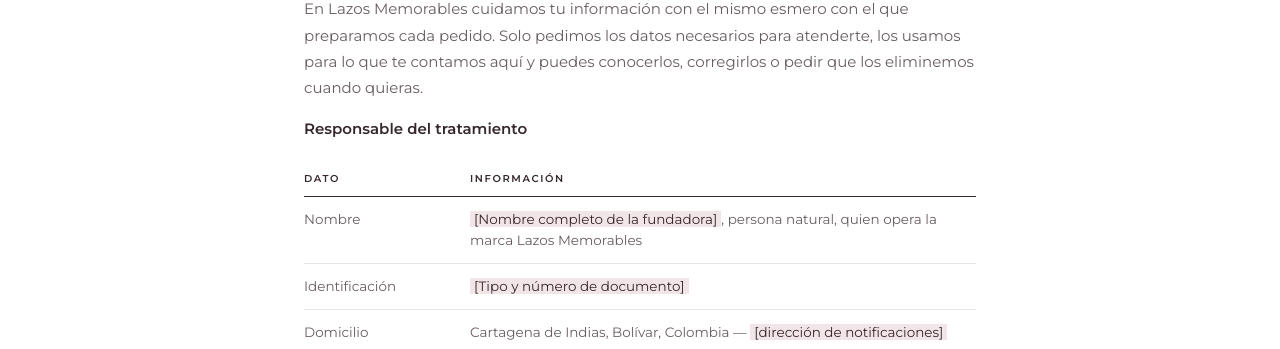
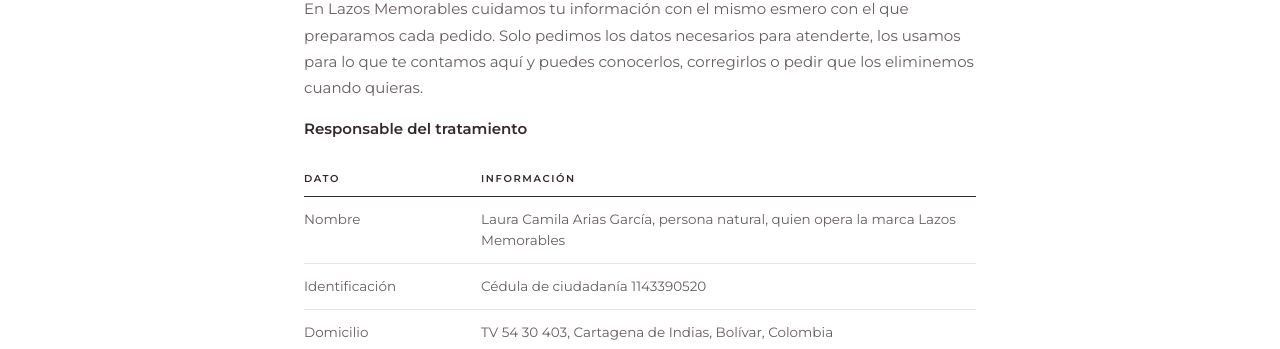
Before and after one commit to lazosmemorables/lazosmemorables.co, a plain HTML site: page privacidad/index.html in a window 1280 px wide. Shown: the part 451-800 px from the top of the page. Drawn offline with nearby package versions, Linux system fonts and the light colour scheme.

Commit message:
Update index.html

```diff
--- a/privacidad/index.html
+++ b/privacidad/index.html
@@ -53,15 +53,15 @@
 <tbody>
 <tr>
 <td>Nombre</td>
-<td><span class="pendiente">[Nombre completo de la fundadora]</span>, persona natural, quien opera la marca Lazos Memorables</td>
+<td>Laura Camila Arias García, persona natural, quien opera la marca Lazos Memorables</td>
 </tr>
 <tr>
 <td>Identificación</td>
-<td><span class="pendiente">[Tipo y número de documento]</span></td>
+<td>Cédula de ciudadanía 1143390520</td>
 </tr>
 <tr>
 <td>Domicilio</td>
-<td>Cartagena de Indias, Bolívar, Colombia — <span class="pendiente">[dirección de notificaciones]</span></td>
+<td>TV 54 30 403, Cartagena de Indias, Bolívar, Colombia</td>
 </tr>
 <tr>
 <td>Correo para temas de datos</td>
@@ -174,7 +174,7 @@
 </tbody>
 </table>
 <p>Si a tu reclamo le falta información, te la pediremos dentro de los 5 días siguientes a recibirlo. Si pasan dos meses sin que la envíes, entenderemos que desististe. Mientras tu reclamo esté en trámite, marcaremos tus datos con la leyenda "reclamo en trámite" dentro de los 2 días hábiles siguientes a recibirlo completo.</p>
-<p>La responsable de atender estas solicitudes es <span class="pendiente">[nombre de la fundadora]</span>.</p>
+<p>La responsable de atender estas solicitudes es Laura Camila Arias García.</p>
 <h2>Quién más accede a tus datos y cómo los protegemos</h2>
 <p><strong>Encargados.</strong> Para operar contamos con proveedores que tratan datos por nuestra cuenta y bajo nuestras instrucciones: servicios de almacenamiento y correo en la nube (Google), alojamiento del sitio web (GitHub), mensajería (WhatsApp y Meta) y las transportadoras que entregan tu pedido. Solo reciben los datos necesarios para su labor.</p>
 <p><strong>Transferencia internacional.</strong> Algunos de estos proveedores guardan información en servidores fuera de Colombia, principalmente en Estados Unidos. Esta transmisión se hace a países con niveles adecuados de protección según la Superintendencia de Industria y Comercio o mediante los mecanismos que permite la ley.</p>
```
